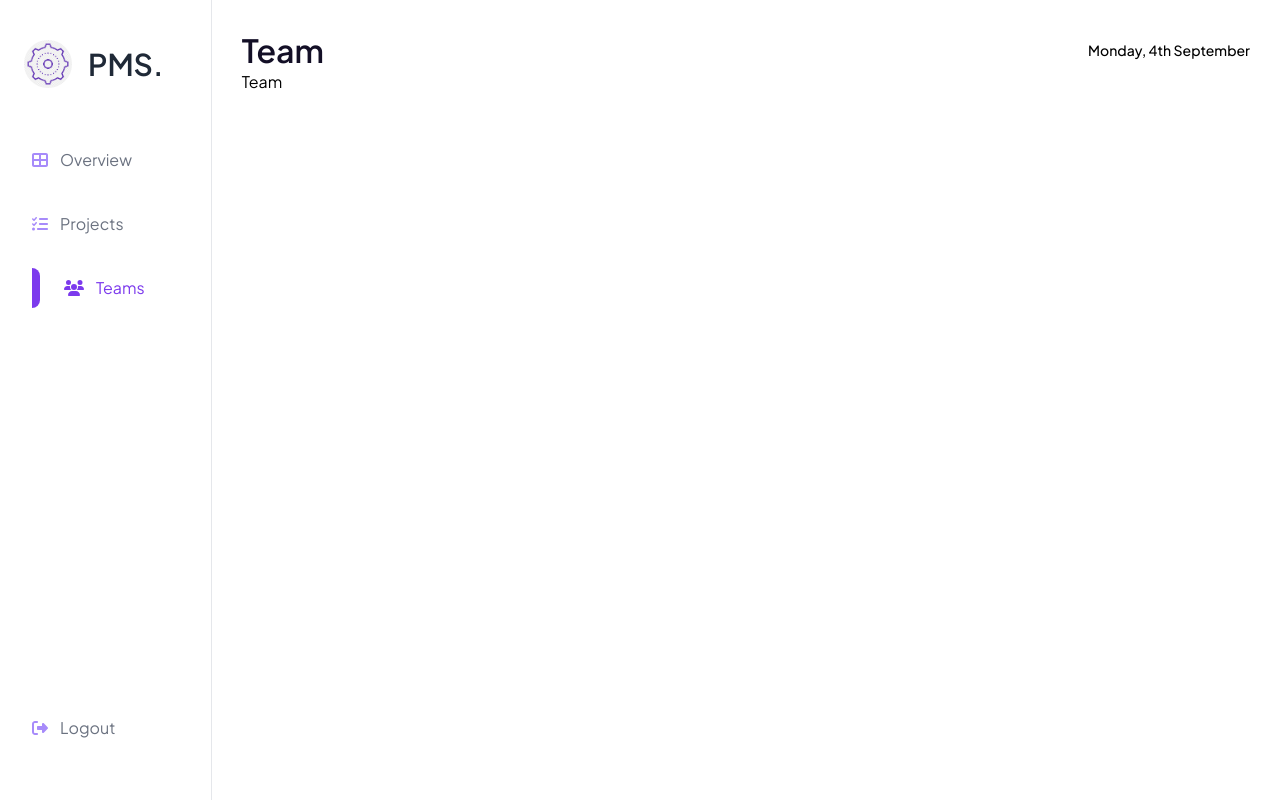
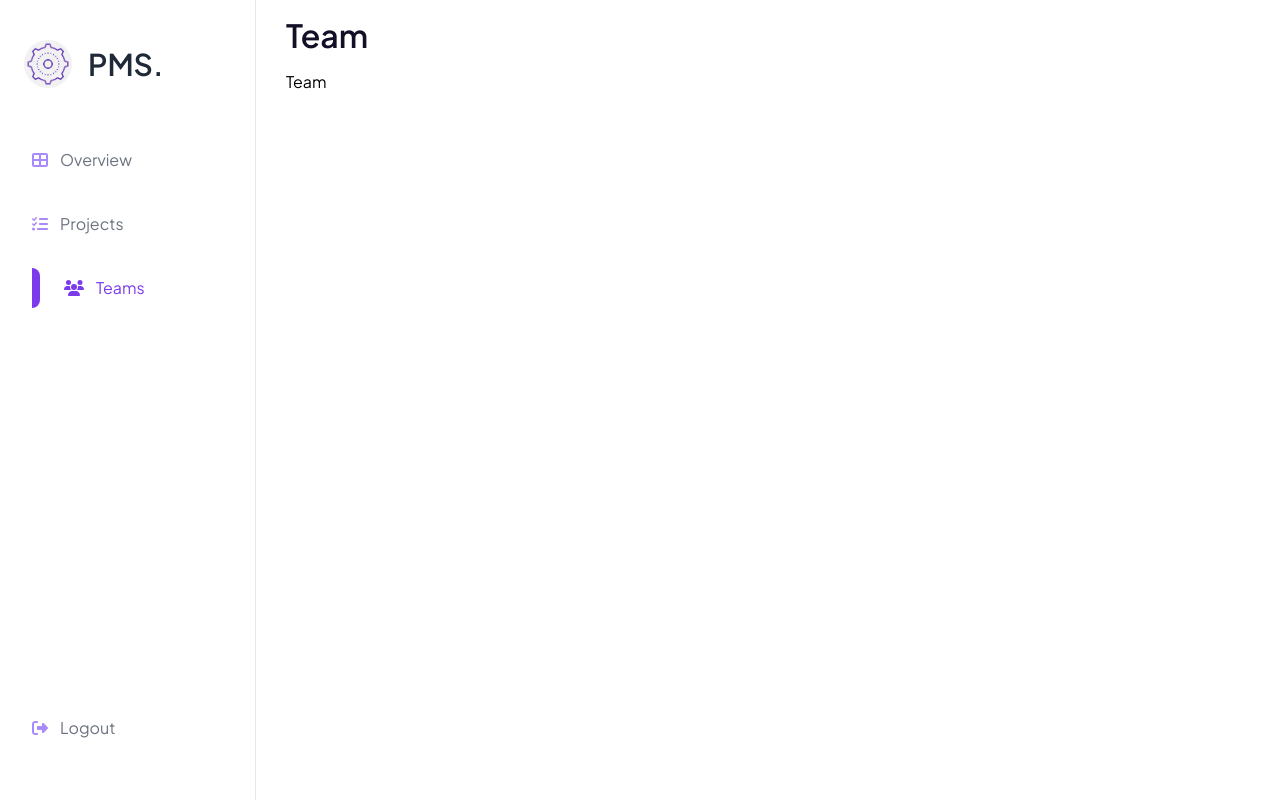
Before and after one commit to Kaykeks1/pms-ui, a Next.js app: page /team in a window 1280 px wide. Built offline with nearby package versions, Linux system fonts and the light colour scheme.

Commit message:
added fixed position for sidebar and header

```diff
--- a/components/MainLayout.tsx
+++ b/components/MainLayout.tsx
@@ -30,7 +30,9 @@ const MainLayout = ({ children, title = 'This is the default title', pageTitle }
           <h5 className='page-title'>{pageTitle}</h5>
           <span className='current-date'>Monday, 4th September</span>
         </div>
-        {children}
+        <div className='page-body'>
+          {children}
+        </div>
       </div>
     </div>
   </div>
--- a/components/Sidebar.tsx
+++ b/components/Sidebar.tsx
@@ -9,7 +9,7 @@ import { useRouter } from "next/router";
 const Sidebar = () => {
   const router = useRouter();
   return (
-  <div className="flex flex-col w-1/5 border-r border-gray-200 h-screen py-10">
+  <div className="flex flex-col w-1/5 border-r border-gray-200 h-screen py-10 fixed">
     <div className="flex items-center mb-10">
         <Image
             className="object-cover w-12 h-12 ml-6 mr-4 rounded-full"
--- a/styles/index.css
+++ b/styles/index.css
@@ -17,7 +17,8 @@ body {
 
 .page-container {
     width: 100%;
-    padding: 30px;
+    padding: 0 30px 30px 30px;
+    margin-left: 20%;
 }
 
 .page-header {
@@ -25,6 +26,9 @@ body {
     justify-content: space-between;
     align-items: center;
     width: 100%;
+    position: fixed;
+    height: 70px;
+    background-color: white;
 }
 
 .page-title {
@@ -42,3 +46,7 @@ body {
     line-height: 18px;
     color: #000000;
 }
+
+.page-body {
+    margin-top: 70px;
+}
```
